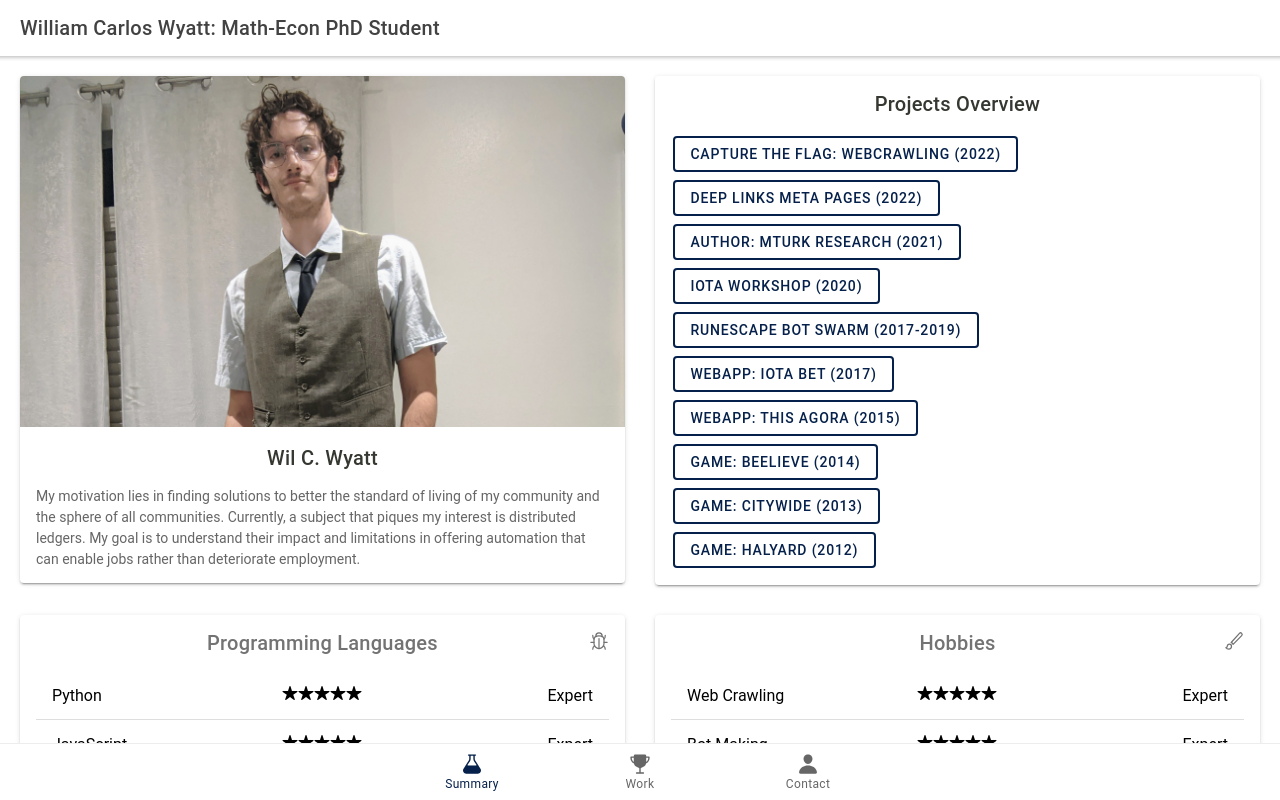
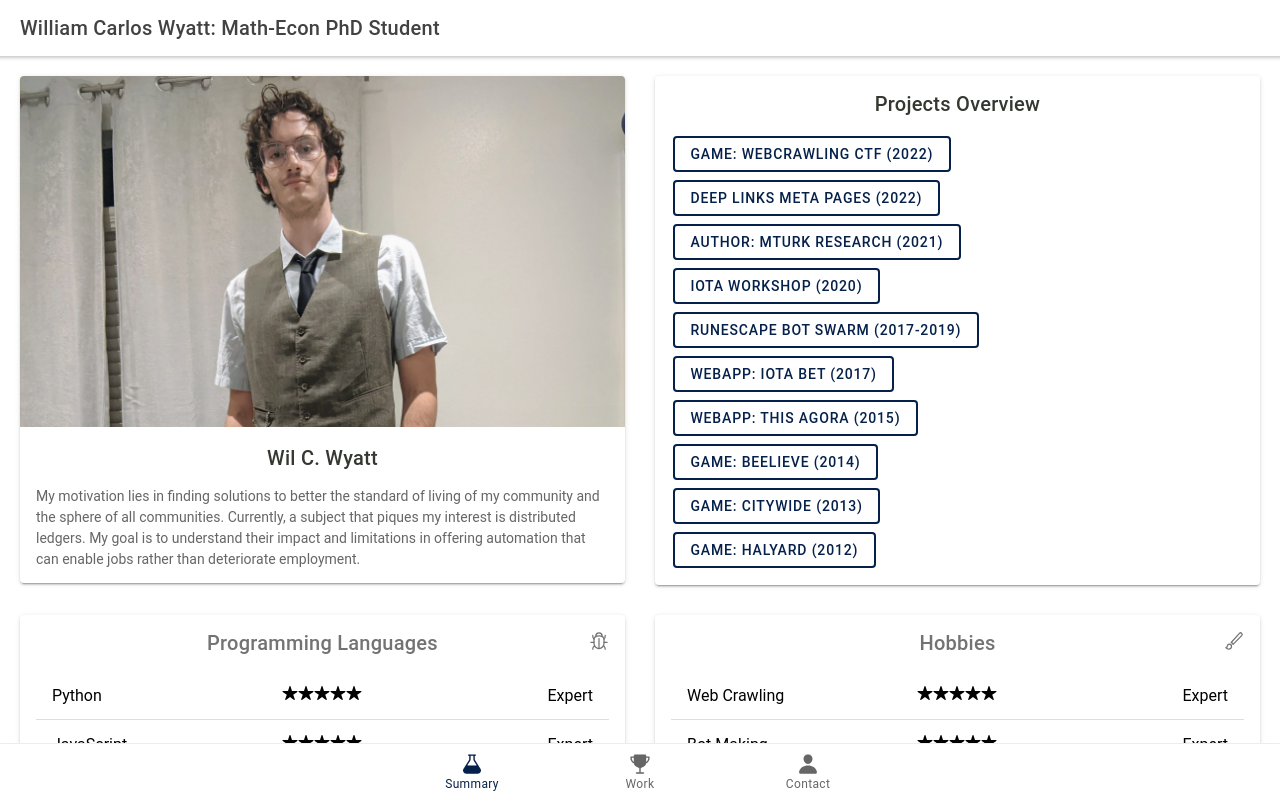
Before and after one commit to Tsangares/gradstudent, a React (Create React App) app: page /summary in a window 1280 px wide. Built offline with nearby package versions, Linux system fonts and the light colour scheme.

Commit message:
init_github pages

```diff
--- a/src/pages/Tab1.tsx
+++ b/src/pages/Tab1.tsx
@@ -72,7 +72,7 @@ const Tab1: React.FC = () => {
 		    </IonCardHeader>
 		    <IonCardContent>
 
-			<a href="/work#ctf"><IonButton fill="outline" >Capture The Flag: Webcrawling (2022)</IonButton></a><br />
+			<a href="/work#ctf"><IonButton fill="outline" >Game: Webcrawling CTF (2022)</IonButton></a><br />
 				<a href="/work#dlmp"><IonButton fill="outline" >Deep Links Meta Pages (2022)</IonButton></a><br />
 				<a href="/work#mturk"><IonButton fill="outline" >Author: MTurk Research (2021)</IonButton></a><br />
 				<a href="/work#iota-workshop"><IonButton fill="outline" >IOTA Workshop (2020)</IonButton></a><br />
```
Also changed, not shown: 126 other files (tests, documents, lock files or other folders).
